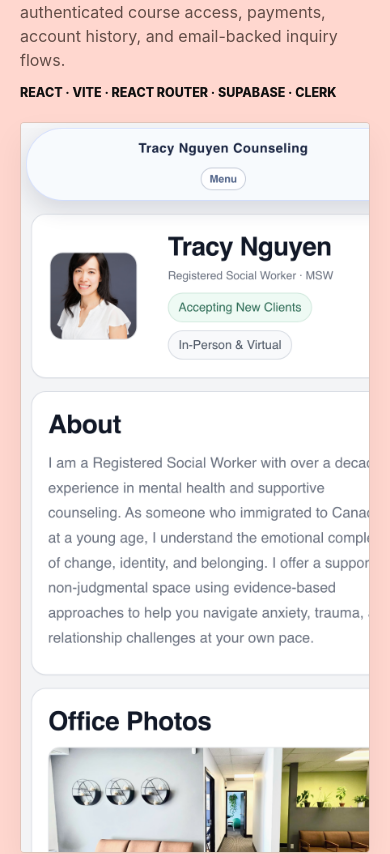
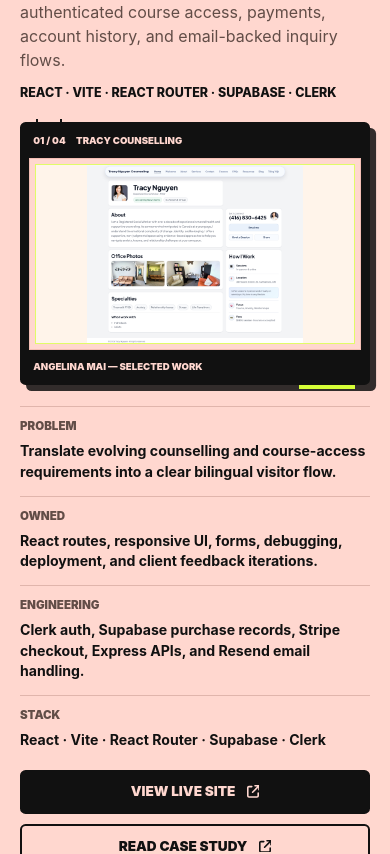
Before and after one commit to angelinamai/angelinamai.com, a React (Vite) app: page / in a window 390 px wide. Shown: the part 2625-3479 px from the top of the page. Built offline with nearby package versions, Linux system fonts and the light colour scheme.

Commit message:
Add editorial project showcase frames

```diff
--- a/src/App.tsx
+++ b/src/App.tsx
@@ -245,6 +245,12 @@ function projectEyebrow(number: string) {
   return `${number} — SELECTED WORK`;
 }
 
+function formatShowcaseNumber(number: string) {
+  return `${number.padStart(2, "0")} / ${featuredProjects.length
+    .toString()
+    .padStart(2, "0")}`;
+}
+
 function EditorialLabel({ children }: { children: ReactNode }) {
   return <p className="editorial-label">{children}</p>;
 }
@@ -318,39 +324,34 @@ function HeroMark() {
   );
 }
 
-function ProjectMedia({
+function ProjectShowcaseFrame({
   project,
+  number,
   priority = false,
-  variant = "default",
 }: {
   project: Project;
+  number: string;
   priority?: boolean;
-  variant?: "default" | "flagship" | "mini" | "archive";
 }) {
-  const hasMobileScreenshot = Boolean(project.mobileScreenshot);
   const desktopAlt =
     project.screenshotAlt ?? `${project.name} desktop project preview.`;
-  const mobileAlt =
-    project.mobileScreenshotAlt ?? `${project.name} mobile project preview.`;
 
   return (
-    <div
-      className={`project-media project-media--${variant} ${
-        hasMobileScreenshot
-          ? "project-media--with-mobile"
-          : "project-media--single"
-      }`}
+    <div className="project-showcase-frame">
+      <a
+        className="project-showcase-frame__link"
+        href={project.liveUrl}
+        {...linkProps(project.liveUrl)}
+        aria-label={`Open ${project.name} live project`}
       >
-      <div className="project-media__stage">
-        <picture className="project-media__frame project-media__desktop">
-          {project.mobileScreenshot && (
-            <source
-              media="(max-width: 640px)"
-              srcSet={project.mobileScreenshot}
-              width={project.mobileScreenshotWidth}
-              height={project.mobileScreenshotHeight}
-            />
-          )}
+        <div className="project-showcase-frame__header" aria-hidden="true">
+          <span>{formatShowcaseNumber(number)}</span>
+          <span>{project.name}</span>
+          <span>Desktop / Production</span>
+        </div>
+
+        <div className="project-showcase-frame__mat">
+          <div className="project-showcase-frame__viewport">
             <img
               src={project.screenshot}
               alt={desktopAlt}
@@ -362,21 +363,15 @@ function ProjectMedia({
                 objectPosition: project.screenshotPosition ?? "top center",
               }}
             />
-        </picture>
+          </div>
+        </div>
 
-        {project.mobileScreenshot && (
-          <div className="project-media__frame project-media__mobile">
-            <img
-              src={project.mobileScreenshot}
-              alt={mobileAlt}
-              width={project.mobileScreenshotWidth}
-              height={project.mobileScreenshotHeight}
-              loading="lazy"
-              decoding="async"
-            />
+        <div className="project-showcase-frame__footer" aria-hidden="true">
+          <span>Angelina Mai — Selected Work</span>
+          <span className="project-showcase-frame__mark" />
+          <span>AM</span>
         </div>
-        )}
-      </div>
+      </a>
     </div>
   );
 }
@@ -486,7 +481,7 @@ function FlagshipProject({ project }: { project: Project }) {
         </div>
       </div>
 
-      <ProjectMedia project={project} priority variant="flagship" />
+      <ProjectShowcaseFrame project={project} number="01" priority />
 
       <div className="flagship-project__details">
         <ProjectMetadata project={project} />
@@ -515,7 +510,7 @@ function SupportingProject({
         <TechLine items={project.keyTechnologies.slice(0, 4)} />
       </div>
 
-      <ProjectMedia project={project} variant="mini" />
+      <ProjectShowcaseFrame project={project} number={number} />
 
       <div className="project-strip__details">
         <ProjectMetadata project={project} />
@@ -544,7 +539,7 @@ function ClientAside({
         <TechLine items={project.keyTechnologies.slice(0, 4)} />
       </div>
 
-      <ProjectMedia project={project} variant="archive" />
+      <ProjectShowcaseFrame project={project} number={number} />
 
       <div className="client-aside__details">
         <ProjectMetadata project={project} />
@@ -836,7 +831,7 @@ function TracyCaseStudyPage() {
         className="case-study-media"
         aria-label="Tracy Counselling previews"
       >
-        <ProjectMedia project={tracyProject} priority variant="flagship" />
+        <ProjectShowcaseFrame project={tracyProject} number="01" priority />
       </section>
 
       <CaseStudySections />
--- a/src/index.css
+++ b/src/index.css
@@ -532,74 +532,124 @@ a {
   text-transform: uppercase;
 }
 
-.project-media {
-  --media-width: min(100%, 46rem);
-  --mobile-width: clamp(5.7rem, 10vw, 8rem);
+.project-showcase-frame {
+  --showcase-width: min(100%, 58rem);
   display: flex;
   justify-content: center;
-  border-radius: calc(var(--radius) * 0.75);
-  background: transparent;
-  box-shadow: none;
   overflow: visible;
 }
 
-.project-media--flagship {
-  --media-width: min(100%, 48rem);
-  --mobile-width: clamp(6.2rem, 11vw, 8.8rem);
-}
-
-.project-media--mini {
-  --media-width: min(100%, 40rem);
-  --mobile-width: clamp(5.5rem, 9vw, 7.6rem);
-}
-
-.project-media--archive {
-  --media-width: min(100%, 38rem);
-  --mobile-width: clamp(5.2rem, 8.5vw, 7.2rem);
-}
-
-.project-media__stage {
-  display: grid;
-  width: var(--media-width);
-  grid-template-columns: minmax(0, 1fr) auto;
-  gap: clamp(0.65rem, 1.35vw, 0.95rem);
-  align-items: end;
-}
-
-.project-media--single .project-media__stage {
-  grid-template-columns: minmax(0, 1fr);
-}
-
-.project-media__frame {
+.project-showcase-frame__link {
+  position: relative;
   display: block;
+  width: var(--showcase-width);
+  border: 2px solid var(--ink);
+  border-radius: var(--radius);
+  background: var(--ink);
+  color: var(--paper);
+  box-shadow: 0.65rem 0.65rem 0 rgba(17, 17, 17, 0.86);
+  transform: translateY(0);
+  transition:
+    transform 160ms ease,
+    box-shadow 160ms ease;
+}
+
+.project-showcase-frame__link::before,
+.project-showcase-frame__link::after {
+  position: absolute;
+  content: "";
+}
+
+.project-showcase-frame__link::before {
+  top: -0.42rem;
+  left: clamp(0.9rem, 2vw, 1.35rem);
+  width: 2.2rem;
+  height: 0.42rem;
+  border-right: 2px solid var(--ink);
+  border-left: 2px solid var(--ink);
+}
+
+.project-showcase-frame__link::after {
+  right: clamp(1rem, 2vw, 1.45rem);
+  bottom: -0.46rem;
+  width: clamp(4.25rem, 8vw, 6.25rem);
+  height: 0.34rem;
+  background: var(--accent);
+  transition: width 160ms ease;
+}
+
+.project-showcase-frame__link:hover {
+  box-shadow: 0.82rem 0.88rem 0 rgba(17, 17, 17, 0.9);
+  transform: translateY(-4px);
+}
+
+.project-showcase-frame__link:hover::after {
+  width: clamp(5.1rem, 9vw, 7.5rem);
+}
+
+.project-showcase-frame__header,
+.project-showcase-frame__footer {
+  display: grid;
+  grid-template-columns: 5.4rem minmax(0, 1fr) auto;
+  gap: 0.85rem;
+  align-items: center;
+  min-height: 2.35rem;
+  padding: 0 clamp(0.85rem, 1.7vw, 1.15rem);
+  color: var(--paper);
+  font-size: clamp(0.58rem, 0.78vw, 0.68rem);
+  font-weight: 950;
+  letter-spacing: 0;
+  line-height: 1;
+  text-transform: uppercase;
+}
+
+.project-showcase-frame__header span,
+.project-showcase-frame__footer span {
   min-width: 0;
-  border: 1px solid var(--line-soft);
-  border-radius: calc(var(--radius) * 0.75);
-  background: rgba(var(--cream-rgb), 0.62);
-  box-shadow: 0 0.9rem 2rem rgba(17, 17, 17, 0.055);
+}
+
+.project-showcase-frame__header span:nth-child(2) {
   overflow: hidden;
-}
-
-.project-media img {
+  text-overflow: ellipsis;
+  white-space: nowrap;
+}
+
+.project-showcase-frame__header span:last-child,
+.project-showcase-frame__footer span:last-child {
+  text-align: right;
+}
+
+.project-showcase-frame__mat {
+  margin: 0 clamp(0.6rem, 1.2vw, 0.95rem);
+  border: 1px solid var(--paper-soft);
+  background: var(--paper);
+  padding: clamp(0.42rem, 0.8vw, 0.62rem);
+}
+
+.project-showcase-frame__viewport {
+  aspect-ratio: 16 / 9;
+  border: 1px solid rgba(214, 255, 55, 0.72);
+  background: var(--cream);
+  overflow: hidden;
+}
+
+.project-showcase-frame img {
   display: block;
+  width: 100%;
+  height: 100%;
   object-fit: contain;
   object-position: top center;
 }
 
-.project-media__desktop img {
+.project-showcase-frame__footer {
+  grid-template-columns: auto minmax(2.5rem, 7rem) auto;
+}
+
+.project-showcase-frame__mark {
+  display: block;
   width: 100%;
-  height: auto;
-}
-
-.project-media__mobile {
-  width: var(--mobile-width);
-  max-height: 24rem;
-}
-
-.project-media__mobile img {
-  width: 100%;
-  height: auto;
-  max-height: inherit;
+  height: 2px;
+  background: var(--accent);
 }
 
 .flagship-project__details {
@@ -1049,8 +1099,8 @@ a {
   padding-bottom: clamp(2rem, 4vw, 3rem);
 }
 
-.case-study-media .project-media--flagship {
-  --media-width: min(100%, 56rem);
+.case-study-media .project-showcase-frame {
+  --showcase-width: min(100%, 58rem);
 }
 
 .case-study-sections {
@@ -1144,15 +1194,12 @@ a {
   max-width: 38rem;
 }
 
-.site-shell--gallery .project-media {
-  border-right: 0;
-  border-left: 0;
+.site-shell--gallery .project-showcase-frame__link {
   border-radius: 0;
+}
+
+.site-shell--gallery .project-showcase-frame__mat {
   background: var(--cream);
-}
-
-.site-shell--gallery .project-media img {
-  border-radius: 0;
 }
 
 .site-shell--casefile {
@@ -1209,14 +1256,12 @@ a {
   border-width: 1px;
 }
 
-.site-shell--casefile .project-media {
-  border: 1px solid var(--ink);
+.site-shell--casefile .project-showcase-frame__link {
+  border-width: 1px;
+}
+
+.site-shell--casefile .project-showcase-frame__mat {
   background: var(--cream);
-  padding: 0.65rem;
-}
-
-.site-shell--casefile .project-media img {
-  border-radius: 0;
 }
 
 .site-shell--casefile .project-meta {
@@ -1268,8 +1313,7 @@ a {
   text-stroke-width: 1.2px;
 }
 
-.site-shell--studio .project-media {
-  border-color: rgba(17, 17, 17, 0.14);
+.site-shell--studio .project-showcase-frame__mat {
   background: #fffdf7;
 }
 
@@ -1299,15 +1343,8 @@ a {
   display: none;
 }
 
-.site-shell--product .project-media {
-  border-right: 0;
-  border-left: 0;
-  border-radius: 0;
-  padding: 0.6rem 0;
-}
-
-.site-shell--product .project-media img {
-  border-radius: calc(var(--radius) * 0.75);
+.site-shell--product .project-showcase-frame {
+  justify-content: flex-start;
 }
 
 @media (min-width: 1081px) {
@@ -1341,8 +1378,8 @@ a {
     grid-template-columns: 1fr;
   }
 
-  .site-shell--product .project-strip .project-media,
-  .site-shell--product .client-aside .project-media {
+  .site-shell--product .project-strip .project-showcase-frame,
+  .site-shell--product .client-aside .project-showcase-frame {
     grid-column: 2;
     grid-row: 1 / span 2;
   }
@@ -1548,12 +1585,50 @@ a {
     padding-top: 2.5rem;
   }
 
-  .project-media__stage {
-    grid-template-columns: minmax(0, 1fr);
-  }
-
-  .project-media__mobile {
+  .project-showcase-frame {
+    --showcase-width: 100%;
+  }
+
+  .project-showcase-frame__link {
+    box-shadow: 0.38rem 0.38rem 0 rgba(17, 17, 17, 0.86);
+  }
+
+  .project-showcase-frame__link:hover {
+    box-shadow: 0.46rem 0.48rem 0 rgba(17, 17, 17, 0.9);
+    transform: translateY(-3px);
+  }
+
+  .project-showcase-frame__link::before {
+    top: -0.32rem;
+    width: 1.6rem;
+    height: 0.32rem;
+  }
+
+  .project-showcase-frame__link::after {
+    right: 0.8rem;
+    bottom: -0.32rem;
+    width: 3.5rem;
+    height: 0.24rem;
+  }
+
+  .project-showcase-frame__header,
+  .project-showcase-frame__footer {
+    grid-template-columns: auto minmax(0, 1fr);
+    min-height: 2.1rem;
+    gap: 0.65rem;
+    padding: 0 0.7rem;
+    font-size: 0.6rem;
+  }
+
+  .project-showcase-frame__header span:last-child,
+  .project-showcase-frame__footer span:last-child,
+  .project-showcase-frame__mark {
     display: none;
+  }
+
+  .project-showcase-frame__mat {
+    margin: 0 0.45rem;
+    padding: 0.32rem;
   }
 
   .project-actions {
```
Lines whose indentation alone changed are shown as unchanged.
